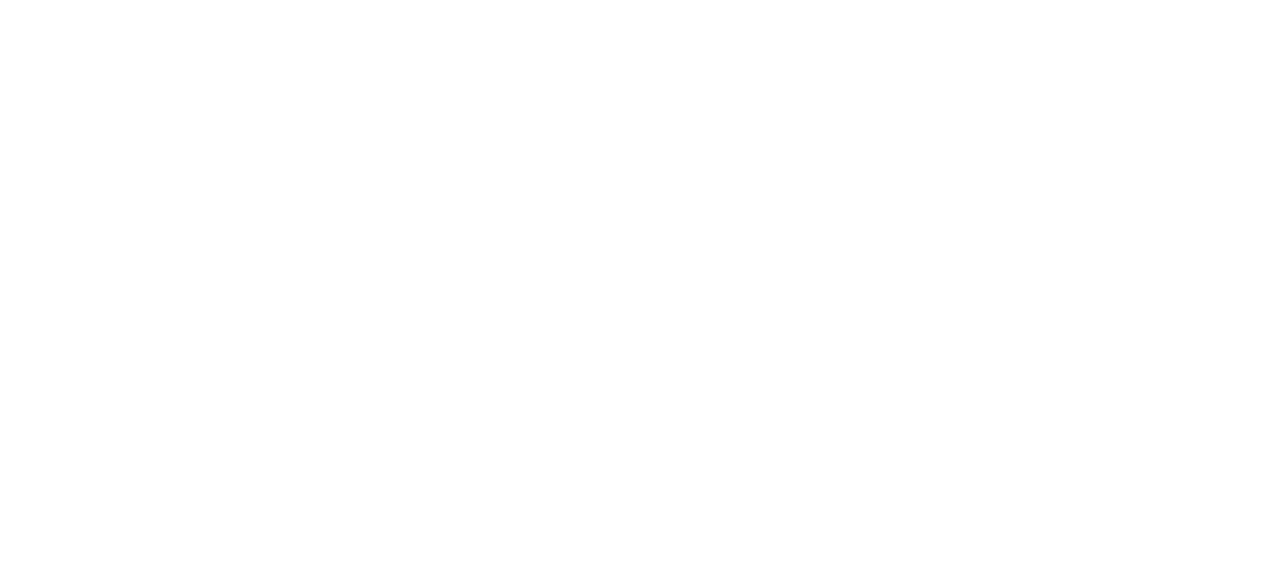
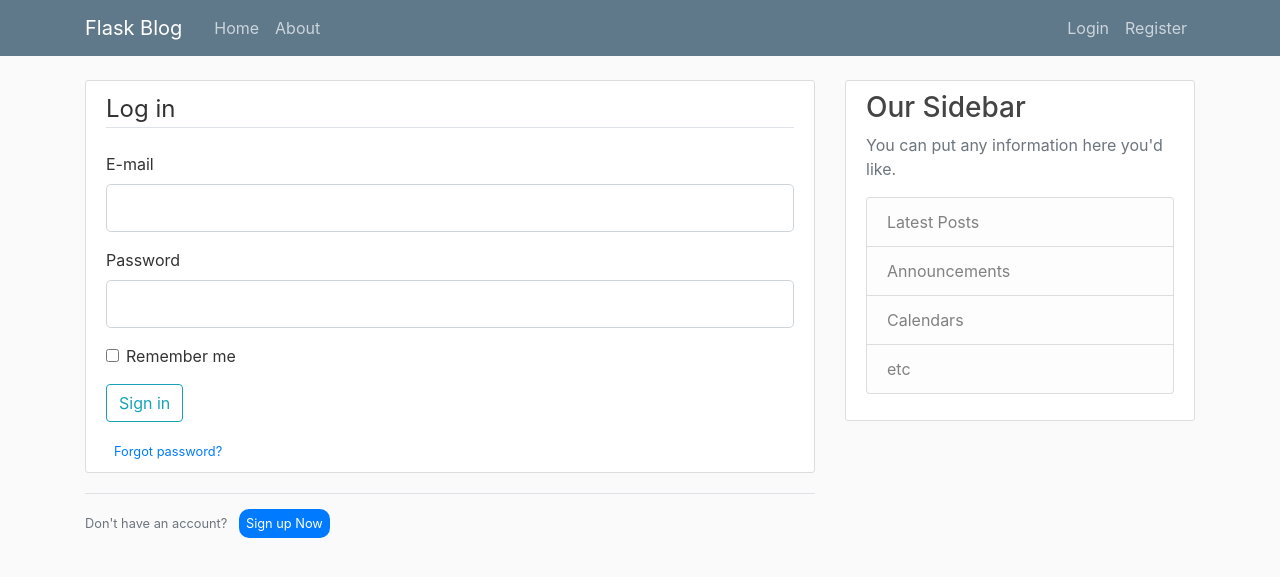
Before and after one commit to mikhailyemets/flask-blog, a Flask app: page /login in a window 1280 px wide. Before the commit the part shown is empty. Shown: the top 577 px of the page. Run offline with Flask 3, Linux system fonts and the light colour scheme; some libraries are stand-ins or nearby versions.

Commit message:
configure login page

```diff
--- a/main.py
+++ b/main.py
@@ -46,7 +46,7 @@ def register():
     return render_template("register.html", title="Register", form=form)
 
 
-@app.route("/login")
+@app.route("/login", methods=["GET", "POST"])
 def login():
     form = LoginForm()
     return render_template("login.html", title="Login", form=form)
--- a/templates/login.html
+++ b/templates/login.html
@@ -1,10 +1,54 @@
-<!DOCTYPE html>
-<html lang="en">
-<head>
-  <meta charset="UTF-8">
-  <title>Title</title>
-</head>
-<body>
+{% extends "layout.html" %}
+{% block content %}
+  <div class="content-section">
+    <form action="" method="POST">
+      {{ form.hidden_tag() }}
+      <fieldset class="form-group">
+        <legend class="border-bottom mb-4">Log in</legend>
+        <div class="form-group">
+          {{ form.email.label(class="form-control-label") }}
 
-</body>
-</html>
+          {% if form.email.errors %}
+            {{ form.email(class="form-control form-control-lg is-invalid") }}
+            <div class="invalid-feedback">
+              {% for error in form.email.errors %}
+                <span>{{ error }}</span>
+              {% endfor %}
+            </div>
+          {% else %}
+            {{ form.email(class="form-control form-control-lg") }}
+          {% endif %}
+        </div>
+        <div class="form-group">
+          {{ form.password.label(class="form-control-label") }}
+
+          {% if form.password.errors %}
+            {{ form.password(class="form-control form-control-lg is-invalid") }}
+            <div class="invalid-feedback">
+              {% for error in form.password.errors %}
+                <span>{{ error }}</span>
+              {% endfor %}
+            </div>
+          {% else %}
+            {{ form.password(class="form-control form-control-lg") }}
+          {% endif %}
+        </div>
+        <div class="form-check">
+          {{ form.remember(class="form-check-input") }}
+          {{ form.remember.label(class="form-check-label") }}
+        </div>
+      </fieldset>
+      <div class="form-group">
+        {{ form.submit(class="btn btn-outline-info")}}
+      </div>
+      <small class="text-muted ml-2">
+        <a href="#">Forgot password?</a>
+      </small>
+    </form>
+  </div>
+  <div class="border-top pt-3">
+    <small class="text-muted">
+      Don't have an account? <a class="ml-2 btn-primary sign-in" href="{{ url_for('register') }}">Sign up Now</a>
+    </small>
+  </div>
+{% endblock content %}
```
